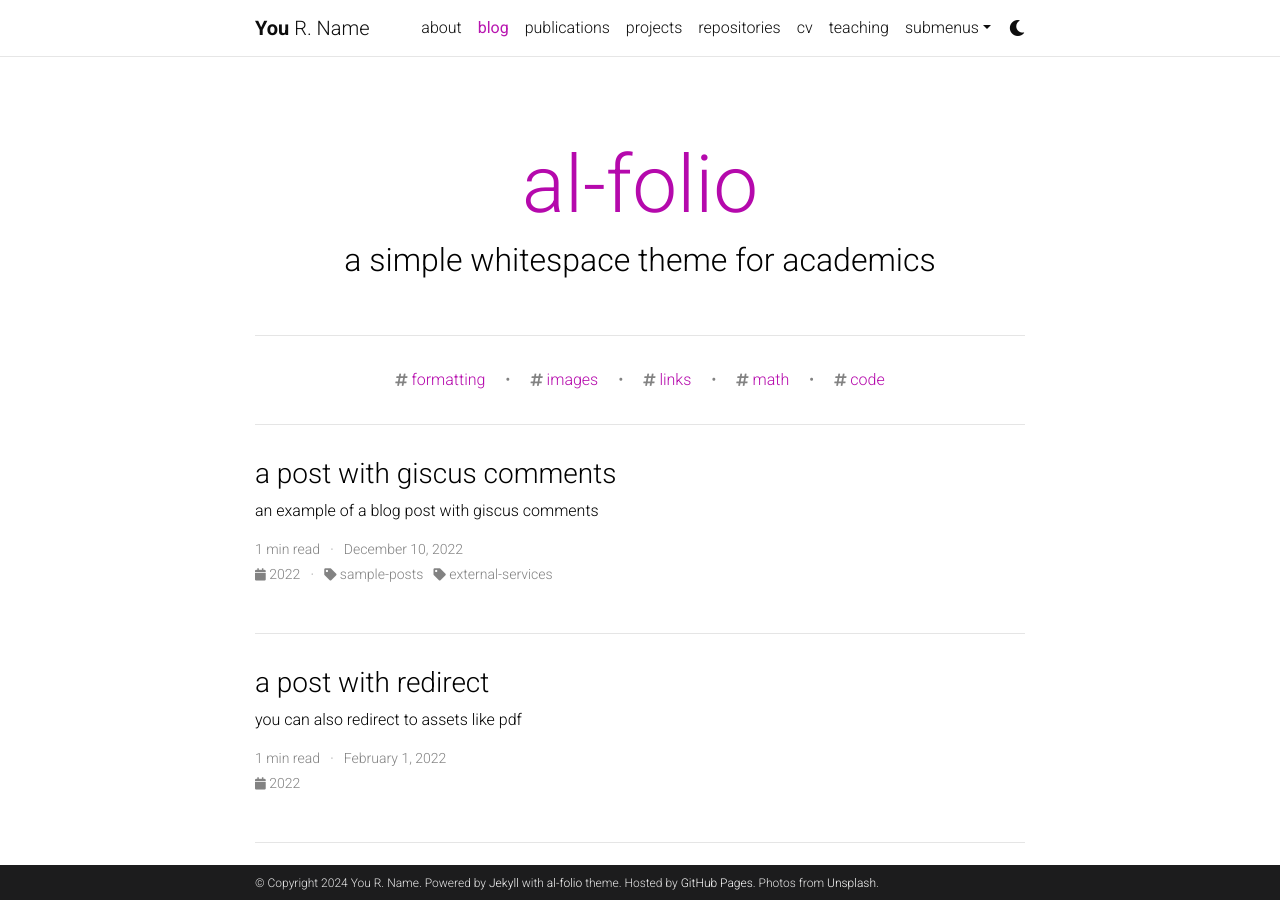
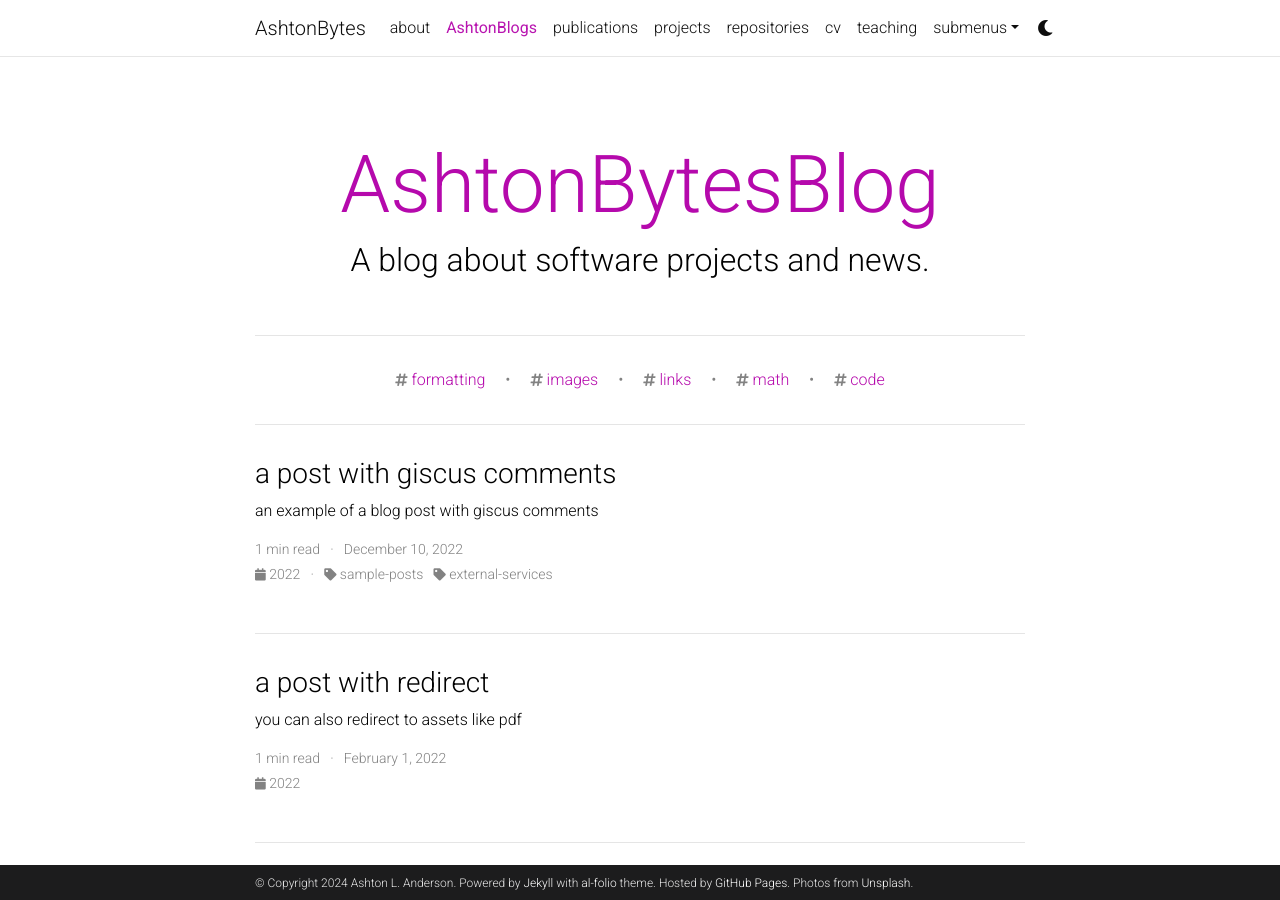
Before and after one commit to AshtonBytes/AshtonBytes.github.io, a Jekyll site: the page built from blog/index.html, in a window 1280 px wide and 900 px high. Built offline with Jekyll 4.4.1, drawn with Linux system fonts in a browser that asks for light colours; the list of posts is cut into pages by our own code; comment, search, counter and statistics services are not loaded; a style sheet for code colours, icons or effects is not loaded.

Commit message:
Made basic changes

```diff
--- a/_config.yml
+++ b/_config.yml
@@ -2,13 +2,13 @@
 # Site settings
 # -----------------------------------------------------------------------------
 
-title: blank # the website title (if blank, full name will be used instead)
-first_name: You
-middle_name: R.
-last_name: Name
-email: you@example.com
+title: AshtonBytes # the website title (if blank, full name will be used instead)
+first_name: Ashton
+middle_name: L.
+last_name: Anderson
+email: ashtonanderson2023@outlook.com
 description: > # the ">" symbol means to ignore newlines until "footer_text:"
-  A simple, whitespace theme for academics. Based on [*folio](https://github.com/bogoli/-folio) design.
+  A software engineer, specialized in artifical intelligence, wireless communications, and hardware interfacing.
 footer_text: >
   Powered by <a href="https://jekyllrb.com/" target="_blank">Jekyll</a> with <a href="https://github.com/alshedivat/al-folio">al-folio</a> theme.
   Hosted by <a href="https://pages.github.com/" target="_blank">GitHub Pages</a>.
@@ -71,11 +71,11 @@ og_image: # The site-wide (default for all links) Open Graph preview image
 # Social integration
 # -----------------------------------------------------------------------------
 
-github_username: # your GitHub user name
+github_username: AshtonBytes # your GitHub user name
 gitlab_username: # your GitLab user name
 twitter_username: # your Twitter handle
 mastodon_username: # your mastodon instance+username in the format instance.tld/@username
-linkedin_username: # your LinkedIn user name
+linkedin_username: Ashton Anderson # your LinkedIn user name
 telegram_username: # your Telegram user name
 scholar_userid: # your Google Scholar ID
 semanticscholar_id: # your Semantic Scholar ID
@@ -104,7 +104,7 @@ youtube_id: # your youtube channel id (youtube.com/@<youtube_id>)
 discord_id: # your discord id (18-digit unique numerical identifier)
 
 contact_note: >
-  You can even add a little note about which of these is the best way to reach you.
+  I'm best reached through E-mail
 
 # -----------------------------------------------------------------------------
 # Analytics and search engine verification
@@ -120,9 +120,9 @@ bing_site_verification:  # out your bing-site-verification ID (Bing Webmaster)
 # Blog
 # -----------------------------------------------------------------------------
 
-blog_name: al-folio # blog_name will be displayed in your blog page
-blog_nav_title: blog # your blog must have a title for it to be displayed in the nav bar
-blog_description: a simple whitespace theme for academics
+blog_name: AshtonBytesBlog # blog_name will be displayed in your blog page
+blog_nav_title: AshtonBlogs # your blog must have a title for it to be displayed in the nav bar
+blog_description: A blog about software projects and news.
 permalink: /blog/:year/:title/
 
 # Pagination
@@ -136,29 +136,29 @@ related_blog_posts:
 # Giscus comments (RECOMMENDED)
 # Follow instructions on https://giscus.app/ to setup for your repo to fill out
 # the information below.
-giscus:
-  repo: alshedivat/al-folio      # <your-github-user-name>/<your-github-repo-name>
-  repo_id: MDEwOlJlcG9zaXRvcnk2MDAyNDM2NQ==
-  category: Comments             # name of the category under which discussions will be created
-  category_id: DIC_kwDOA5PmLc4CTBt6
-  mapping: title                 # identify discussions by post title
-  strict: 1                      # use strict identification mode
-  reactions_enabled: 1           # enable (1) or disable (0) emoji reactions
-  input_position: bottom         # whether to display input form below (bottom) or above (top) the comments
-  theme: preferred_color_scheme  # name of the color scheme (preferred works well with al-folio light/dark mode)
-  emit_metadata: 0
-  lang: en
+# giscus:
+#   repo: alshedivat/al-folio      # <your-github-user-name>/<your-github-repo-name>
+#   repo_id: MDEwOlJlcG9zaXRvcnk2MDAyNDM2NQ==
+#   category: Comments             # name of the category under which discussions will be created
+#   category_id: DIC_kwDOA5PmLc4CTBt6
+#   mapping: title                 # identify discussions by post title
+#   strict: 1                      # use strict identification mode
+#   reactions_enabled: 1           # enable (1) or disable (0) emoji reactions
+#   input_position: bottom         # whether to display input form below (bottom) or above (top) the comments
+#   theme: preferred_color_scheme  # name of the color scheme (preferred works well with al-folio light/dark mode)
+#   emit_metadata: 0
+#   lang: en
 
 # Disqus comments (DEPRECATED)
-disqus_shortname: al-folio # put your disqus shortname
+# disqus_shortname: al-folio # put your disqus shortname
 # https://help.disqus.com/en/articles/1717111-what-s-a-shortname
 
 # External sources.
 # If you have blog posts published on medium.com or other external sources,
 # you can display them in your blog by adding a link to the RSS feed.
-external_sources:
-  - name: medium.com
-    rss_url: https://medium.com/@al-folio/feed
+# external_sources:
+#   - name: medium.com
+#     rss_url: https://medium.com/@al-folio/feed
 
 # -----------------------------------------------------------------------------
 # Collections
@@ -267,8 +267,8 @@ display_tags: ['formatting', 'images', 'links', 'math', 'code'] # this tags will
 
 scholar:
 
-  last_name: [Einstein]
-  first_name: [Albert, A.]
+  last_name: [Anderson]
+  first_name: [Ashton, L.]
 
   style: apa
   locale: en
```
